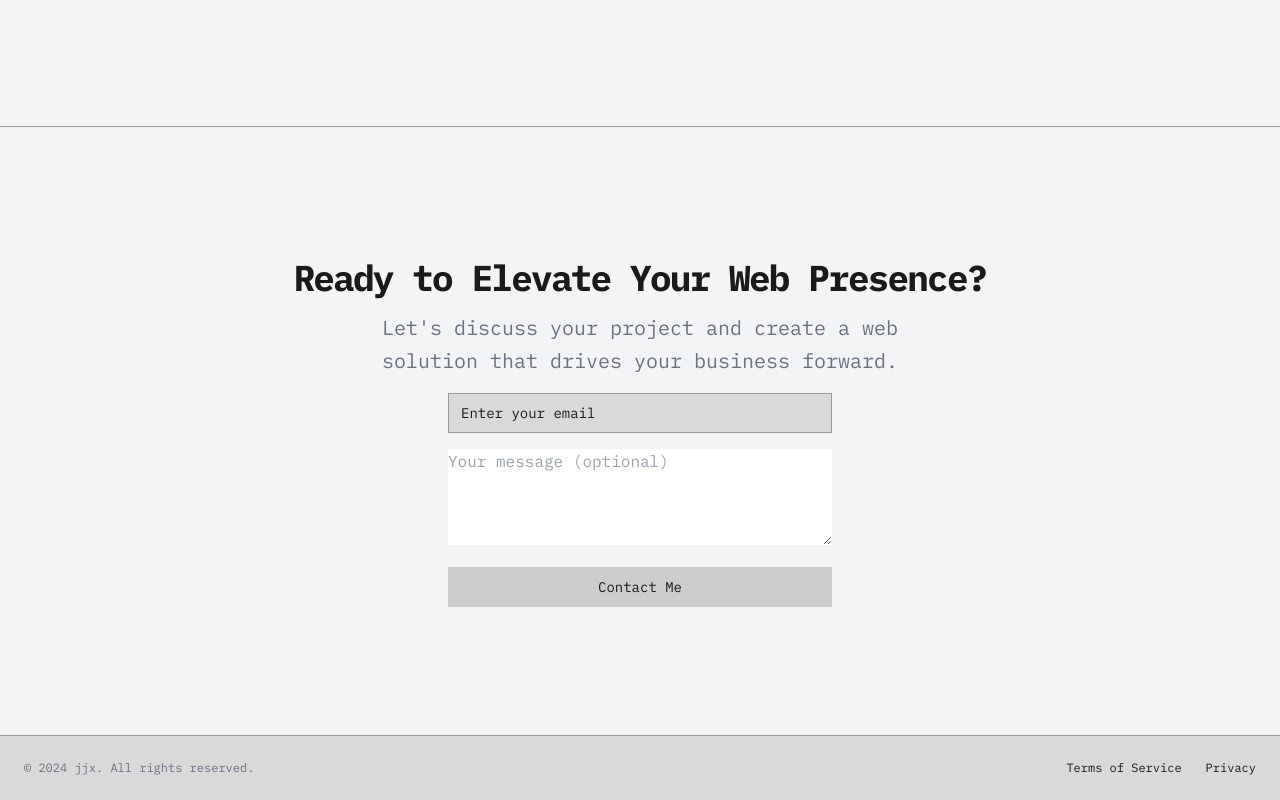
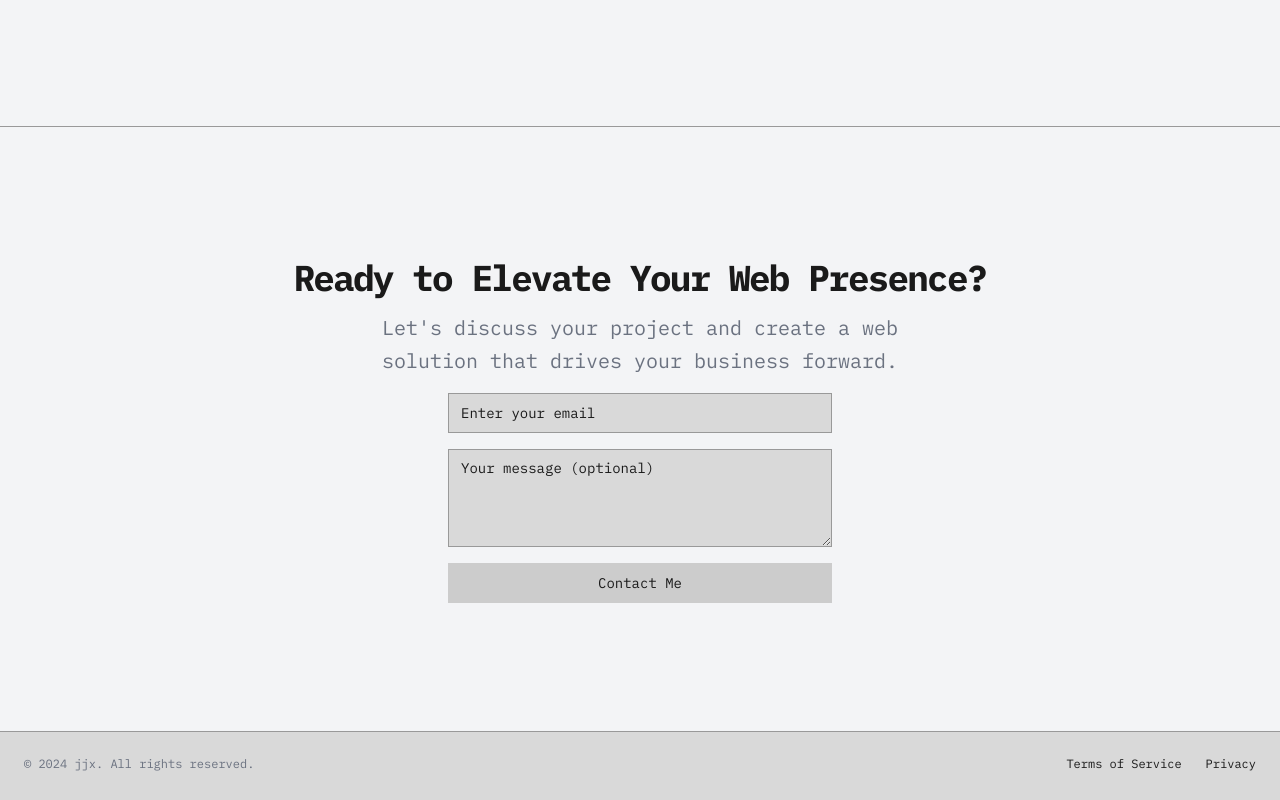
Before and after one commit to jjwebsolutions/jjxlabs, a Next.js app: page / in a window 1280 px wide. Shown: the part 1314-2114 px from the top of the page. Built offline with nearby package versions, Linux system fonts and the light colour scheme.

Commit message:
Textarea shadcn

```diff
--- a/src/components/Main.tsx
+++ b/src/components/Main.tsx
@@ -12,6 +12,7 @@
 import { Input } from "@/components/ui/input";
 import { Button } from "@/components/ui/button";
 import { Header } from "@/components/Header";
+import { Textarea } from "./ui/textarea";
 
 async function submitContact(formData: FormData) {
   "use server";
@@ -150,7 +151,7 @@
                   name="email"
                   required
                 />
-                <textarea
+                <Textarea
                   className="w-full"
                   placeholder="Your message (optional)"
                   name="message"
--- /dev/null
+++ b/src/components/ui/textarea.tsx
@@ -0,0 +1,24 @@
+import * as React from "react"
+
+import { cn } from "@/lib/utils"
+
+export interface TextareaProps
+  extends React.TextareaHTMLAttributes<HTMLTextAreaElement> {}
+
+const Textarea = React.forwardRef<HTMLTextAreaElement, TextareaProps>(
+  ({ className, ...props }, ref) => {
+    return (
+      <textarea
+        className={cn(
+          "flex min-h-[80px] w-full rounded-md border border-input bg-background px-3 py-2 text-sm ring-offset-background placeholder:text-muted-foreground focus-visible:outline-none focus-visible:ring-2 focus-visible:ring-ring focus-visible:ring-offset-2 disabled:cursor-not-allowed disabled:opacity-50",
+          className
+        )}
+        ref={ref}
+        {...props}
+      />
+    )
+  }
+)
+Textarea.displayName = "Textarea"
+
+export { Textarea }
```
